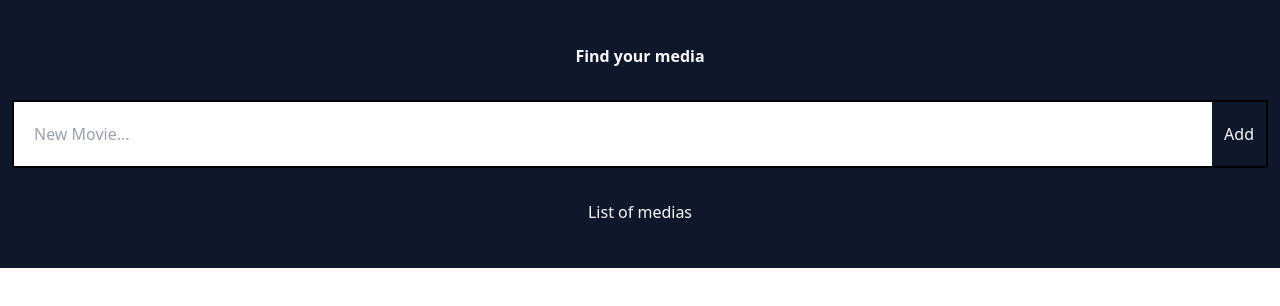
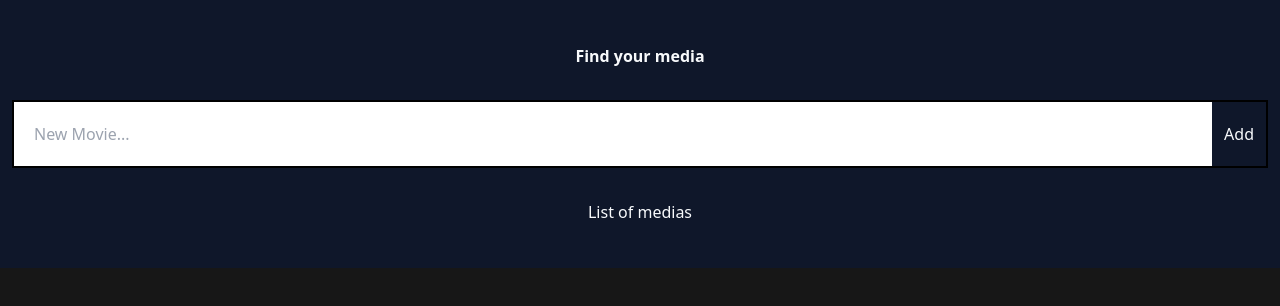
Before and after one commit to Pehlow/Whatflix, a React (Vite) app: page / in a window 1280 px wide. Shown: the top 306 px of the page. Built offline with nearby package versions, Linux system fonts and the light colour scheme.

Commit message:
background color

```diff
--- a/src/index.css
+++ b/src/index.css
@@ -6,4 +6,5 @@
 html,
 body {
   height: 100vh;
+  background-color: rgb(23, 23, 23);
 }
```
